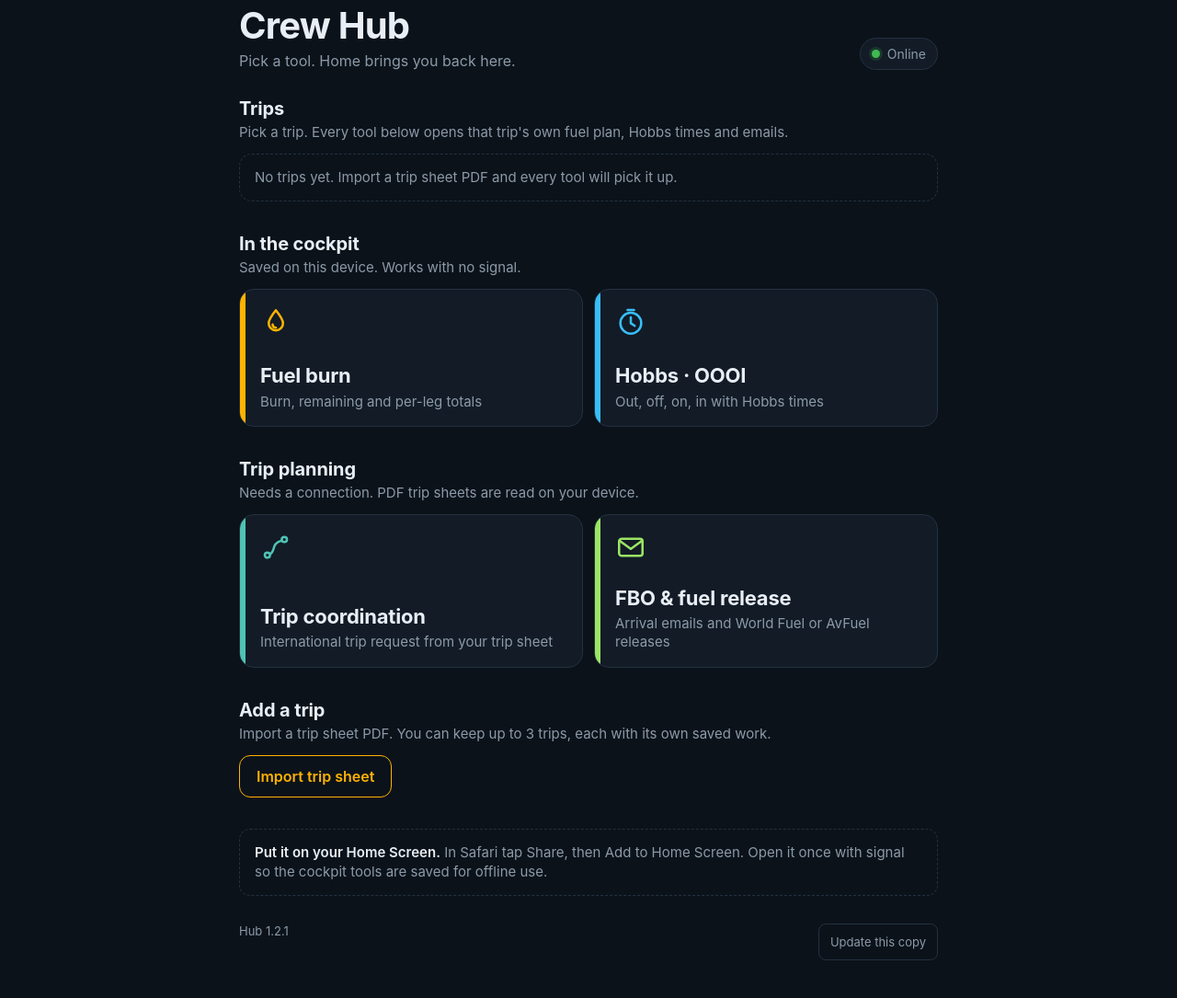
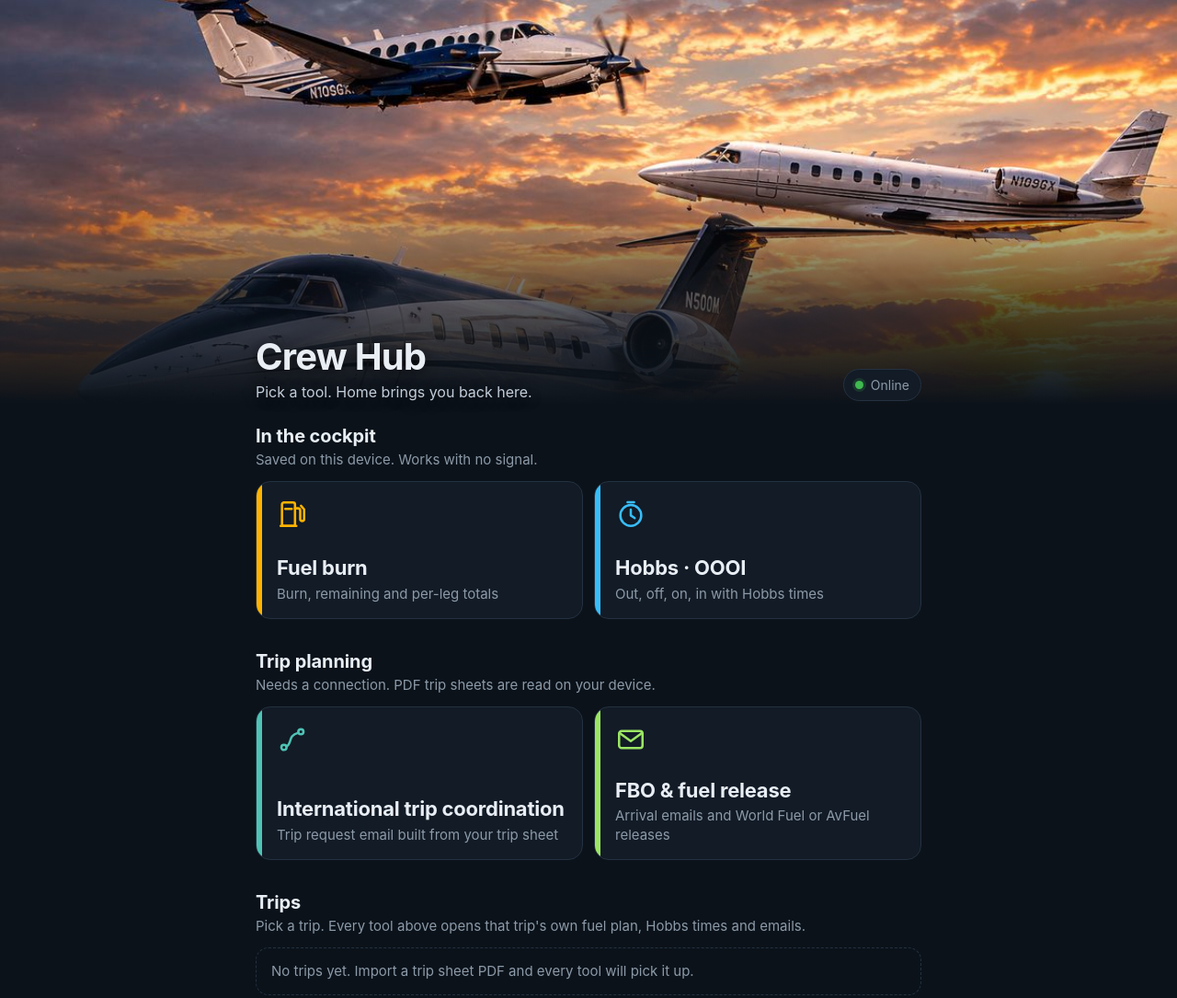
Before and after one commit to jetjockey612-cell/Crewhub, a plain HTML site: page crew-hub/index.html in a window 1280 px wide. Shown: the part 20-1105 px from the top of the page at 92% size. Drawn offline with Linux system fonts and the light colour scheme.

Commit message:
Add files via upload

```diff
--- a/crew-hub/index.html
+++ b/crew-hub/index.html
@@ -32,12 +32,28 @@
   body{
     margin:0;background:var(--bg);color:var(--text);
     font-family:"Avenir Next","Avenir",-apple-system,BlinkMacSystemFont,"Segoe UI",Roboto,sans-serif;
-    padding:calc(28px + env(safe-area-inset-top,0px)) 18px calc(32px + env(safe-area-inset-bottom,0px));
+    padding:0 0 calc(32px + env(safe-area-inset-bottom,0px));
     min-height:100vh;
   }
-  .wrap{max-width:760px;margin:0 auto}
+  .wrap{max-width:760px;margin:0 auto;padding:0 18px}
+  .hero{
+    position:relative;display:flex;align-items:flex-end;margin-bottom:22px;
+    height:calc(66.7vw + 126px);
+    background:
+      linear-gradient(to bottom,rgba(11,18,26,.55) 0,rgba(11,18,26,0) calc(60px + env(safe-area-inset-top,0px))),
+      linear-gradient(to bottom,rgba(11,18,26,0) calc(66.7vw - 90px),var(--bg) 66.7vw),
+      #1a2430 url(hero.jpg) center top/100% auto no-repeat;
+  }
+  .hero-in{width:100%;max-width:760px;margin:0 auto;padding:0 18px 4px}
+  .hero h1,.hero .sub{text-shadow:0 2px 14px rgba(0,0,0,.65)}
+  .hero .sub{color:#c3ceda}
+  @media (min-width:700px){
+    .hero{height:460px;background:
+      linear-gradient(to bottom,rgba(11,18,26,0) 45%,rgba(11,18,26,.75) 80%,var(--bg) 100%),
+      #1a2430 url(hero.jpg) center 30%/cover no-repeat}
+  }
 
-  header{display:flex;align-items:flex-end;justify-content:space-between;gap:16px;margin-bottom:30px}
+  header{display:flex;align-items:flex-end;justify-content:space-between;gap:16px;margin-bottom:0}
   h1{margin:0;font-size:40px;line-height:1;font-weight:700;letter-spacing:-.02em}
   .sub{margin:8px 0 0;color:var(--dim);font-size:16px}
   .status{
@@ -119,8 +135,7 @@
 </style>
 </head>
 <body>
-<div class="wrap">
-
+<div class="hero" role="img" aria-label="Three company aircraft on a ramp at sunset"><div class="hero-in">
   <header>
     <div>
       <h1>Crew Hub</h1>
@@ -128,16 +143,15 @@
     </div>
     <div class="status" id="status" role="status" aria-live="polite"><span class="dot"></span><span id="statusText">Checking…</span></div>
   </header>
+</div></div>
+<div class="wrap">
 
-  <h2 style="margin-top:0">Trips</h2>
-  <p class="note">Pick a trip. Every tool below opens that trip's own fuel plan, Hobbs times and emails.</p>
-  <div class="trips" id="tripList"></div>
 
-  <h2>In the cockpit</h2>
+  <h2 style="margin-top:0">In the cockpit</h2>
   <p class="note">Saved on this device. Works with no signal.</p>
   <div class="tiles">
     <a class="tile fuel" href="crew-tools.html">
-      <svg viewBox="0 0 24 24" aria-hidden="true"><path d="M12 3c3.2 4 5.5 6.9 5.5 10a5.5 5.5 0 0 1-11 0C6.5 9.9 8.8 7 12 3z"/><path d="M9.5 14a2.6 2.6 0 0 0 2.5 2.4"/></svg>
+      <svg viewBox="0 0 24 24" aria-hidden="true"><rect x="4" y="3" width="10" height="18" rx="1.5"/><path d="M6.5 8h5M3 21h12M14 7.5h2.2a1.8 1.8 0 0 1 1.8 1.8v6.4a1.5 1.5 0 0 0 3 0V8.3L18.6 5.6"/></svg>
       <span class="top"><span class="name">Fuel burn</span><div class="what">Burn, remaining and per-leg totals</div></span>
     </a>
     <a class="tile hobbs" href="oooi.html">
@@ -151,13 +165,17 @@
   <div class="tiles">
     <a class="tile tcoord" href="trip-coordination.html">
       <svg viewBox="0 0 24 24" aria-hidden="true"><circle cx="5.5" cy="18" r="2"/><circle cx="18.5" cy="6" r="2"/><path d="M7.4 17.2C12 15.5 8 9 16.6 6.8"/></svg>
-      <span class="top"><span class="name">Trip coordination</span><div class="what">International trip request from your trip sheet</div></span>
+      <span class="top"><span class="name">International trip coordination</span><div class="what">Trip request email built from your trip sheet</div></span>
     </a>
     <a class="tile fbo" href="fbo-fuel.html">
       <svg viewBox="0 0 24 24" aria-hidden="true"><rect x="3" y="5.5" width="18" height="13" rx="2"/><path d="M3.5 7l8.5 6.2L20.5 7"/></svg>
       <span class="top"><span class="name">FBO &amp; fuel release</span><div class="what">Arrival emails and World Fuel or AvFuel releases</div></span>
     </a>
   </div>
+
+  <h2>Trips</h2>
+  <p class="note">Pick a trip. Every tool above opens that trip's own fuel plan, Hobbs times and emails.</p>
+  <div class="trips" id="tripList"></div>
 
   <h2>Add a trip</h2>
   <p class="note">Import a trip sheet PDF. You can keep up to 3 trips, each with its own saved work.</p>
@@ -172,7 +190,7 @@
   </div>
 
   <footer>
-    <span id="ver">Hub 1.2.1</span>
+    <span id="ver">Hub 1.3.0</span>
     <button type="button" id="refresh">Update this copy</button>
   </footer>
 </div>
@@ -181,7 +199,7 @@
 <script src="hub-trips.js"></script>
 <script>
 (function(){
-  var VERSION='1.2.1';
+  var VERSION='1.3.0';
   var st=document.getElementById('status'), tx=document.getElementById('statusText');
   var ready=false;
 
--- a/crew-hub/sw.js
+++ b/crew-hub/sw.js
@@ -1,7 +1,7 @@
 // Crew Hub service worker. Bump VERSION on every release so phones drop old copies.
-const VERSION = '1.2.1';
+const VERSION = '1.3.0';
 const CACHE = 'crew-hub-' + VERSION;
-const CORE = ['./', 'index.html', 'crew-tools.html', 'trip-coordination.html', 'fbo-fuel.html', 'oooi.html', 'hub-trips.js',
+const CORE = ['./', 'index.html', 'crew-tools.html', 'trip-coordination.html', 'fbo-fuel.html', 'oooi.html', 'hub-trips.js', 'hero.jpg',
   'pdf.min.js', 'pdf.worker.min.js', 'icon-180.png', 'icon-512.png', 'manifest.webmanifest'];
 
 self.addEventListener('install', e => {
```
Also changed, not shown: crew-hub/fbo-fuel.html (+1 -1 lines), crew-hub/trip-coordination.html (+1 -1 lines), crew-hub/hero.jpg (added).
